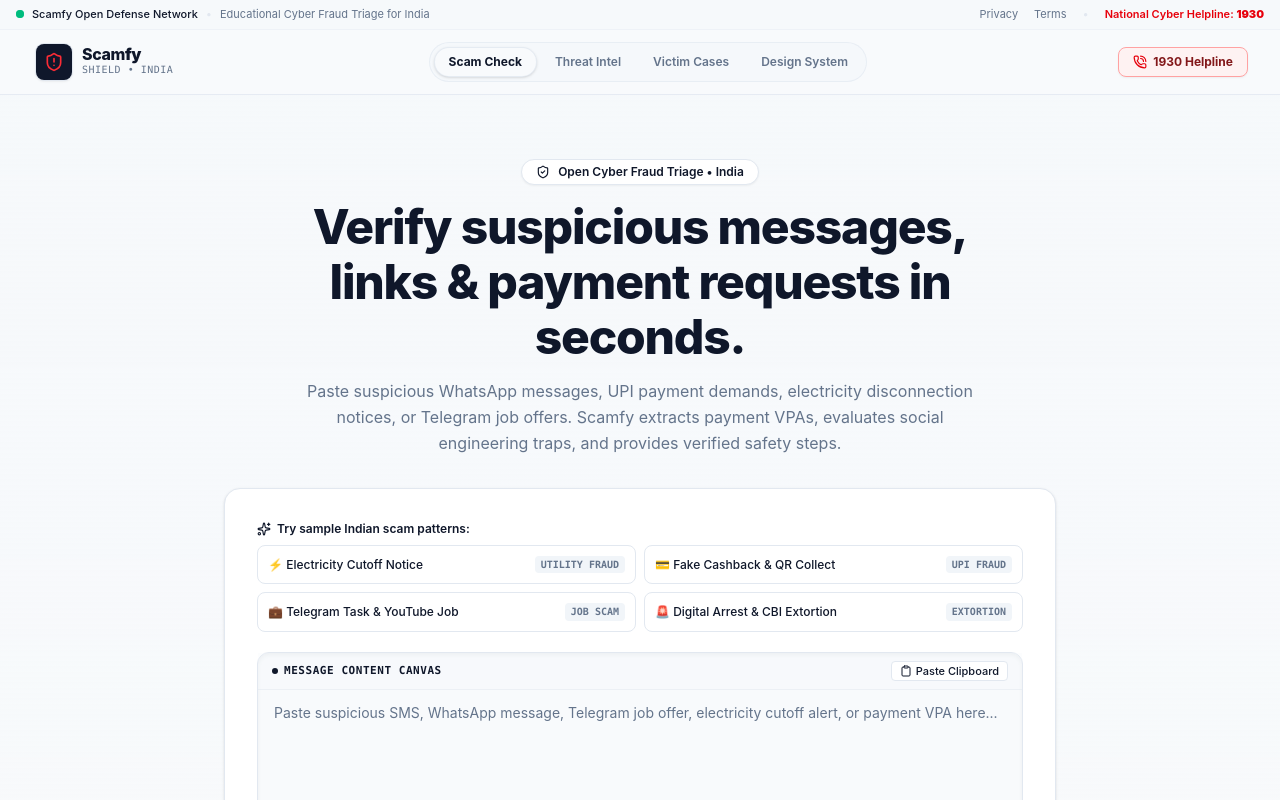
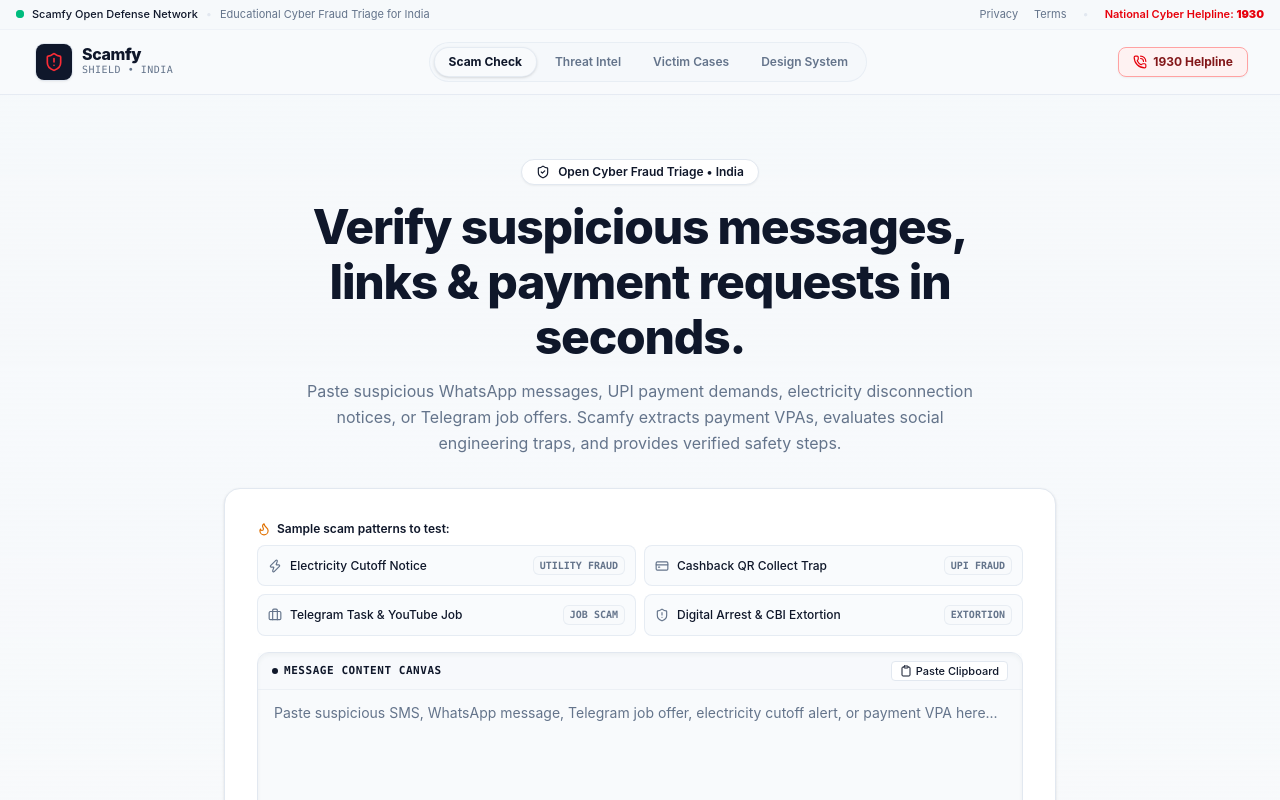
Before and after one commit to G28I/Scamfy, a Next.js app in the folder scamfy/: page / in a window 1280 px wide. Shown: the top 800 px of the page. Built offline with nearby package versions, Linux system fonts and the light colour scheme.

Commit message:
fix(ui): eliminate emoji presets, adopt shadcn Lucide icon tokens and resolve icon typing

```diff
--- a/scamfy/components/domain/scam-check-form.tsx
+++ b/scamfy/components/domain/scam-check-form.tsx
@@ -1,7 +1,5 @@
-"use client";
-
 import * as React from "react";
-import { ShieldCheck, Sparkles, Trash2, Lock, Clipboard, CornerDownLeft } from "lucide-react";
+import { ShieldCheck, Zap, CreditCard, Briefcase, ShieldAlert, Trash2, Clipboard, CornerDownLeft, Flame, Lock } from "lucide-react";
 import { Button } from "@/components/ui/button";
 import { Textarea } from "@/components/ui/textarea";
 import { cn } from "@/lib/utils";
@@ -15,26 +13,30 @@ export interface ScamCheckFormProps extends React.FormHTMLAttributes<HTMLFormEle
 export const SAMPLE_PRESETS = [
   {
     id: "electricity",
-    label: "⚡ Electricity Cutoff Notice",
+    label: "Electricity Cutoff Notice",
     badge: "Utility Fraud",
+    icon: Zap,
     text: "Dear consumer, your electricity power will be disconnected tonight by 9:30 PM due to previous month unpaid bill. Call our electricity officer at 9876543210 immediately to avoid power cutoff.",
   },
   {
     id: "upi-pin",
-    label: "💳 Fake Cashback & QR Collect",
+    label: "Cashback QR Collect Trap",
     badge: "UPI Fraud",
+    icon: CreditCard,
     text: "Congratulations! You have won Rs. 5,000 festival cashback reward. Scan this QR code and enter your UPI PIN to accept payment in your bank account.",
   },
   {
     id: "part-time",
-    label: "💼 Telegram Task & YouTube Job",
+    label: "Telegram Task & YouTube Job",
     badge: "Job Scam",
+    icon: Briefcase,
     text: "Work from home part time job! Earn Rs 2,500 - 5,000 daily by liking YouTube videos and rating Google maps. Join our Telegram group @task_earning to receive daily payouts.",
   },
   {
     id: "digital-arrest",
-    label: "🚨 Digital Arrest & CBI Extortion",
+    label: "Digital Arrest & CBI Extortion",
     badge: "Extortion",
+    icon: ShieldAlert,
     text: "Police Department & Narcotics Bureau Notice: An illegal parcel containing contraband has been intercepted under your Aadhaar ID. A digital arrest warrant is issued. Join WhatsApp video call immediately.",
   },
 ];
@@ -103,15 +105,15 @@ export function ScamCheckForm({
   return (
     <form
       onSubmit={handleSubmit}
-      className={cn("w-full space-y-5", className)}
+      className={cn("w-full space-y-4", className)}
       {...props}
     >
       {/* 1. Quick Scenario Presets */}
       <div className="space-y-2">
         <div className="flex items-center justify-between text-xs font-semibold text-muted-foreground">
           <span className="flex items-center gap-1.5 text-foreground">
-            <Sparkles className="h-3.5 w-3.5 text-primary" aria-hidden="true" />
-            <span>Try sample Indian scam patterns:</span>
+            <Flame className="h-3.5 w-3.5 text-amber-600 dark:text-amber-400" aria-hidden="true" />
+            <span>Sample scam patterns to test:</span>
           </span>
           {text.length > 0 && !isLoading && (
             <button
@@ -129,6 +131,7 @@ export function ScamCheckForm({
         <div className="grid grid-cols-1 sm:grid-cols-2 gap-2">
           {SAMPLE_PRESETS.map((preset) => {
             const isSelected = text === preset.text;
+            const Icon = preset.icon;
             return (
               <button
                 key={preset.id}
@@ -136,16 +139,17 @@ export function ScamCheckForm({
                 disabled={isLoading}
                 onClick={() => handleSelectPreset(preset.text)}
                 className={cn(
-                  "flex items-center justify-between rounded-lg border p-2.5 text-left text-xs transition-all cursor-pointer select-none focus-visible:outline-none focus-visible:ring-2 focus-visible:ring-ring disabled:opacity-50",
+                  "group flex items-center justify-between rounded-lg border p-2.5 text-left text-xs transition-all cursor-pointer select-none focus-visible:outline-none focus-visible:ring-2 focus-visible:ring-ring disabled:opacity-50",
                   isSelected
-                    ? "border-primary bg-primary/5 text-foreground ring-1 ring-primary/40 font-semibold shadow-xs"
-                    : "border-border bg-card/80 text-muted-foreground hover:border-primary/40 hover:bg-muted/40 hover:text-foreground"
+                    ? "border-primary bg-primary/10 text-foreground ring-1 ring-primary/40 font-semibold shadow-xs"
+                    : "border-border/80 bg-muted/40 text-muted-foreground hover:border-primary/40 hover:bg-muted/80 hover:text-foreground"
                 )}
               >
-                <span className="font-medium text-foreground truncate pr-2">
-                  {preset.label}
+                <span className="flex items-center gap-2 truncate pr-2 font-medium text-foreground">
+                  <Icon className="h-3.5 w-3.5 text-muted-foreground group-hover:text-primary transition-colors shrink-0" />
+                  <span className="truncate">{preset.label}</span>
                 </span>
-                <span className="rounded bg-muted px-1.5 py-0.5 text-[10px] font-mono font-semibold text-muted-foreground shrink-0 uppercase">
+                <span className="rounded-md border border-border/70 bg-background px-1.5 py-0.5 text-[10px] font-mono font-semibold text-muted-foreground shrink-0 uppercase">
                   {preset.badge}
                 </span>
               </button>
```
Also changed, not shown: 1 other file (tests, documents, lock files or other folders).
